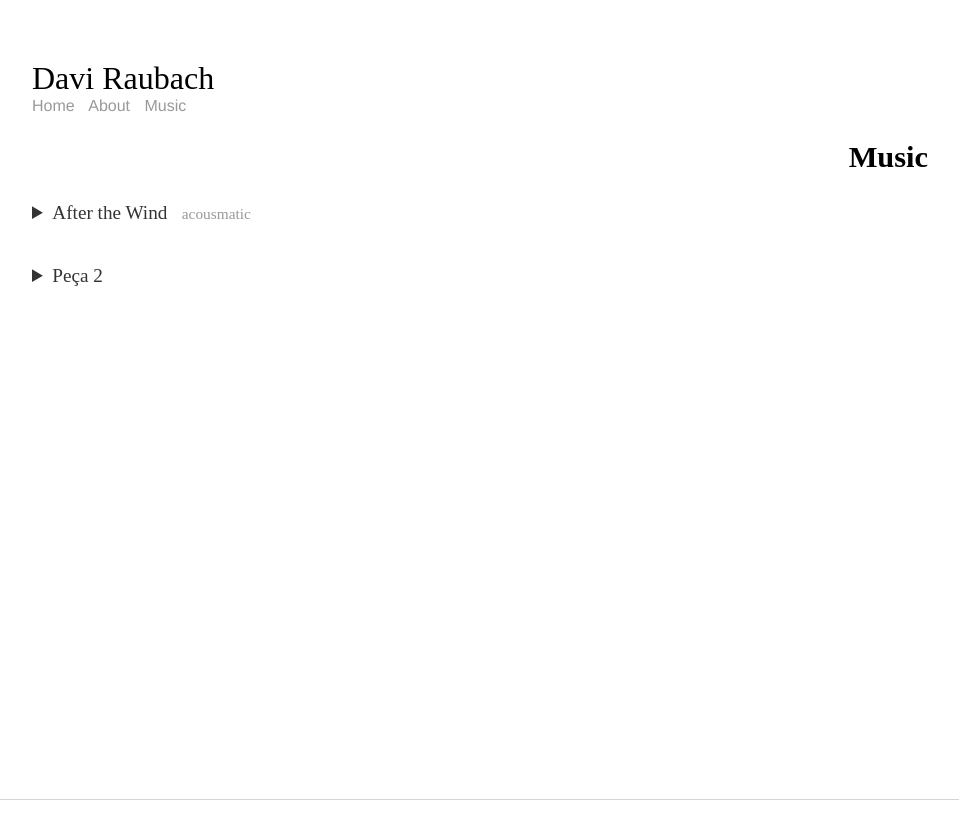
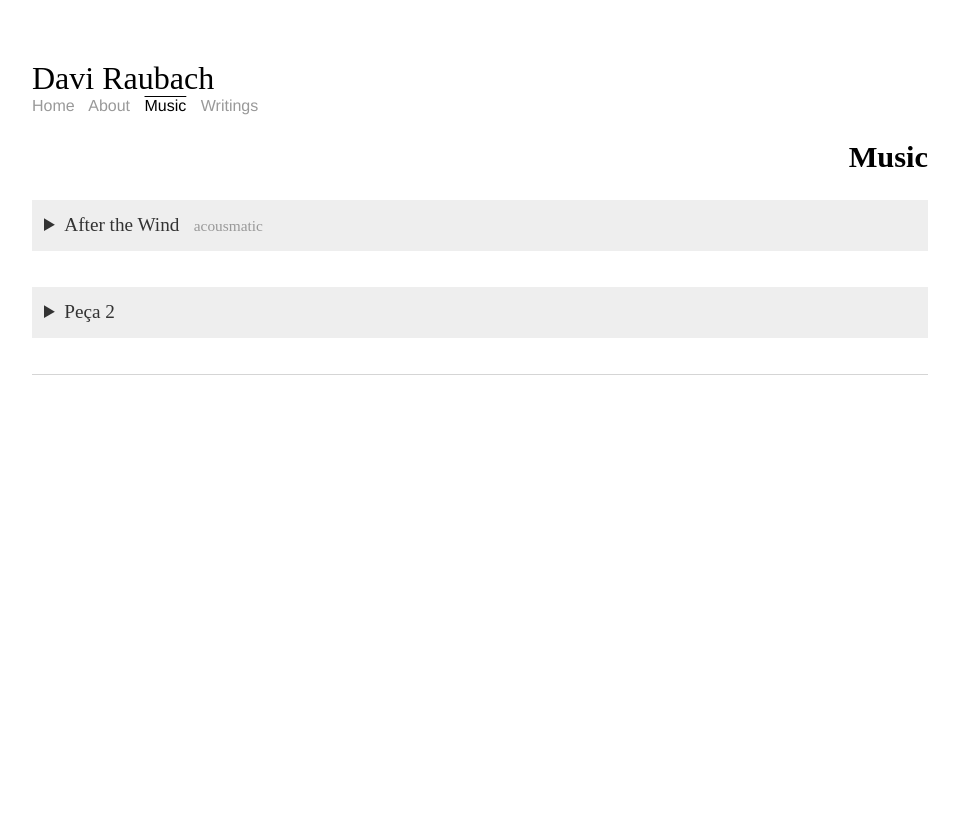
Before and after one commit to DaviRaubach/daviraubach.github.io, a Jekyll site: the page built from music.md, in a window 1280 px wide. Shown: the top 839 px of the page, without its empty margins (160-1119 px from the left). Built offline with Jekyll 4.4.1, drawn with Linux system fonts in a browser that asks for light colours; comment, search, counter and statistics services are not loaded.

Commit message:
writings

```diff
--- a/_data/navigation.yml
+++ b/_data/navigation.yml
@@ -4,3 +4,5 @@
   link: /about.html
 - name: Music
   link: /music.html
+- name: Writings
+  link: /writings.html
--- a/_layouts/musiclist.html
+++ b/_layouts/musiclist.html
@@ -1,7 +1,6 @@
 <!doctype html>
 <html lang="en">
 <meta name="viewport" content="width=device-width, initial-scale=1">
-<link rel="stylesheet" href="https://www.w3schools.com/w3css/4/w3pro.css">
   <head>
 
     <meta charset="utf-8">
--- a/_sass/main.scss
+++ b/_sass/main.scss
@@ -120,8 +120,8 @@
 
     text-decoration: none;
     color: #999;
-    font-family: 'Garamond';
-    font-size: 2em;
+    font-family: serif;
+    font-size: 1em;
     padding-bottom: -20px;
 
 }
@@ -288,7 +288,10 @@
 
 .current {
 
-    font-style: bold;
+
+    text-decoration: overline;
+    color: black;
+
 }
 
 
@@ -345,6 +348,10 @@
 
 }
 
+details {
+    background-color: #EEE;
+    padding: 12px;
+}
 
 summary {
 	font-size: 1.2em;
@@ -378,10 +385,7 @@
 }
 
 footer {
-    position: absolute;
-    right: 0;
-    bottom: 100px;
-    left: 100px;
+
     border-top: 1px solid #d5d5d5;
     font-size: .8em;
     text-align: left;
```
Also changed, not shown: writings.md (added, +21 -0 lines), 6 other files.
